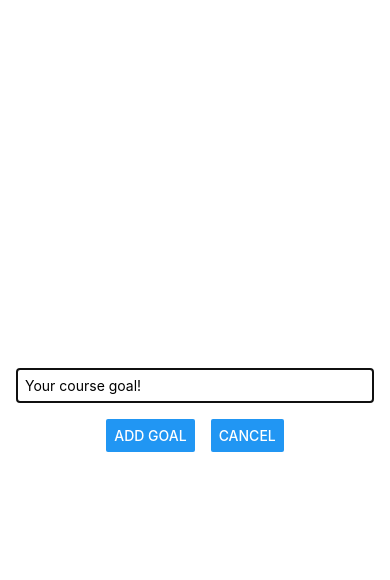
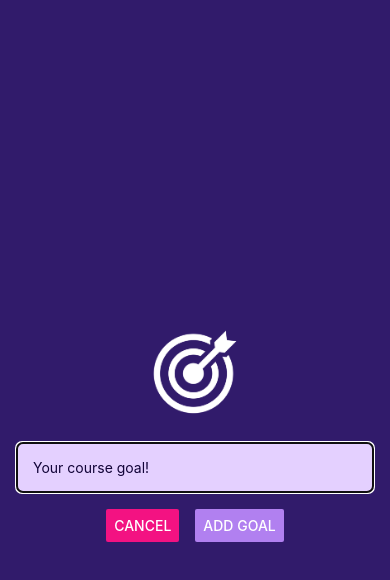
Before and after one commit to aya1357/react-native-pra, a React Native app: screen / in a window 390 px wide. Both pictures are taken after a click on the button "ADD NEW GOAL". Shown: the top 580 px of the page. Built offline with nearby package versions, Linux system fonts and the light colour scheme.

Commit message:
38_fix_style_and_add_status_bar

```diff
--- a/App.js
+++ b/App.js
@@ -2,6 +2,7 @@
 import { StyleSheet, View, FlatList, Button } from "react-native";
 import GoalItem from "./components/GoalItem";
 import GoalInput from "./components/GoalInput";
+import { StatusBar } from "expo-status-bar";
 
 export default function App() {
   const [modalIsVisible, setModalIsVisible] = useState(false);
@@ -31,10 +32,12 @@
   }
 
   return (
+    <>
+      <StatusBar style="light" />
       <View style={styles.appContainer}>
         <Button
           title="Add New Goal"
-        color="#5e0acc"
+          color="#a065ec"
           onPress={startAddGoalHandler}
         />
         <GoalInput
@@ -59,6 +62,7 @@
           />
         </View>
       </View>
+    </>
   );
 }
 
--- a/app.json
+++ b/app.json
@@ -5,6 +5,7 @@
     "version": "1.0.0",
     "orientation": "portrait",
     "icon": "./assets/icon.png",
+    "backgroundColor": "#1e085a",
     "userInterfaceStyle": "light",
     "splash": {
       "image": "./assets/splash.png",
--- a/components/GoalInput.js
+++ b/components/GoalInput.js
@@ -1,4 +1,11 @@
-import { StyleSheet, TextInput, View, Button, Modal } from "react-native";
+import {
+  StyleSheet,
+  TextInput,
+  View,
+  Button,
+  Modal,
+  Image,
+} from "react-native";
 import { useState } from "react";
 
 function GoalInput(props) {
@@ -11,30 +18,34 @@
 
   function addGoalHandler() {
     props.onAddGoal(enteredGoalText);
-    setEnteredGoalText('');
+    setEnteredGoalText("");
   }
 
   return (
     <Modal visible={props.visible} animationType="slide">
       <View style={styles.inputContainer}>
+        <Image
+          style={styles.image}
+          source={require("../assets/images/goal.png")}
+        />
         <TextInput
           style={styles.textInput}
           placeholder="Your course goal!"
           onChangeText={goalInputHandrler}
           value={enteredGoalText}
-          />
+        />
         <View style={styles.buttonContainer}>
           <View style={styles.button}>
-            <Button title="Add Goal" onPress={addGoalHandler} />
+            <Button title="Cancel" onPress={props.onCancel} color="#f31282" />
           </View>
           <View style={styles.button}>
-            <Button title="Cancel" onPress={props.onCancel} />
+            <Button title="Add Goal" onPress={addGoalHandler} color="#b180f0" />
           </View>
         </View>
       </View>
     </Modal>
   );
-};
+}
 
 export default GoalInput;
 
@@ -43,16 +54,22 @@
     flex: 1,
     justifyContent: "center",
     alignItems: "center",
-    marginBottom: 24,
     padding: 16,
-    borderBottomWidth: 1,
-    borderBottomColor: "#cccccc",
+    backgroundColor: "#311b6b",
+  },
+  image: {
+    width: 100,
+    height: 100,
+    margin: 20,
   },
   textInput: {
     borderWidth: 1,
-    borderColor: "#cccccc",
+    borderColor: "#e4d0ff",
+    backgroundColor: "#e4d0ff",
+    color: "#120438",
+    borderRadius: 6,
     width: "100%",
-    padding: 8,
+    padding: 16,
   },
   buttonContainer: {
     flexDirection: "row",
@@ -62,4 +79,4 @@
     width: "100",
     marginHorizontal: 8,
   },
-})
+});
```
Also changed, not shown: assets/images/goal.png (added). Lines whose indentation alone changed are shown as unchanged.
